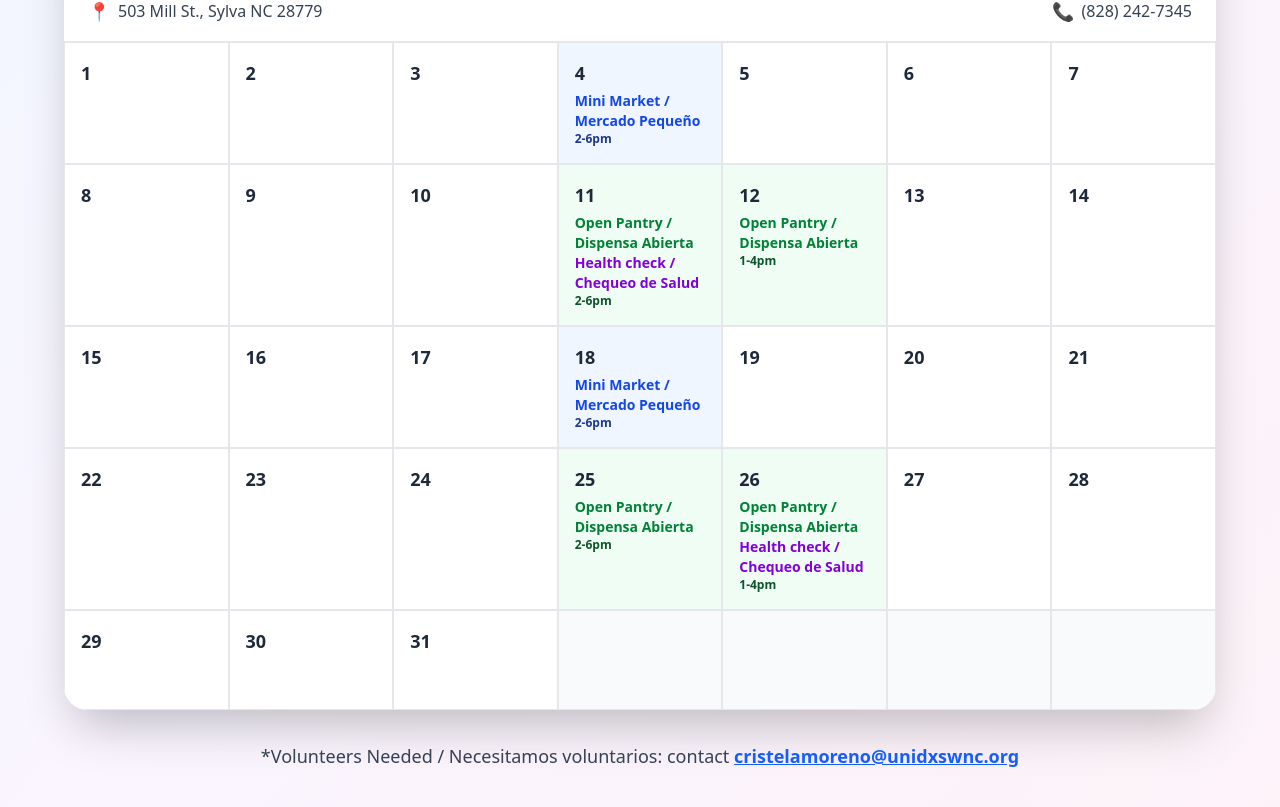
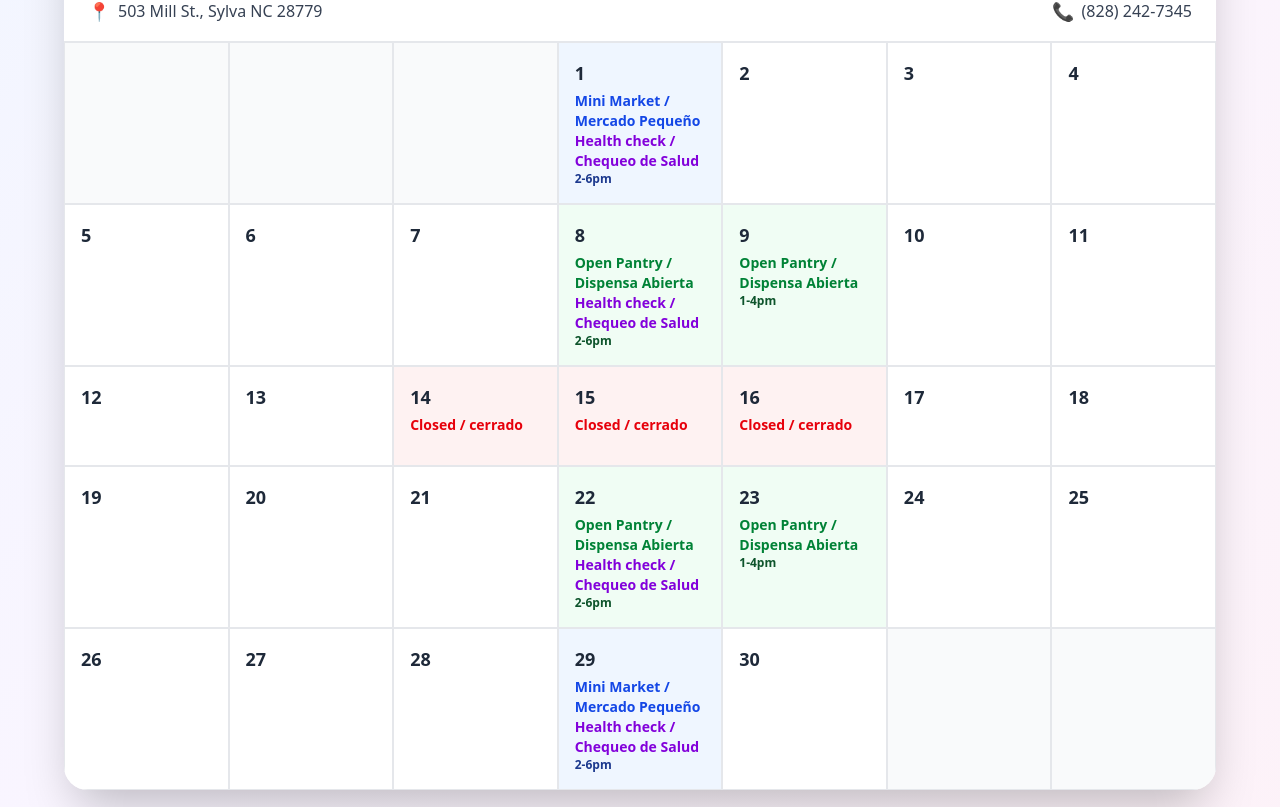
Before and after one commit to Rafa-afkdev/unidxs, a Next.js app: page /en/warehouse in a window 1280 px wide. Shown: the part 1293-2100 px from the top of the page. Built offline with nearby package versions, Linux system fonts and the light colour scheme.

Commit message:
updateee

```diff
--- a/messages/en.json
+++ b/messages/en.json
@@ -362,7 +362,7 @@
       }
     },
     "calendar": {
-      "title": "March 2026 Schedule",
+      "title": "April 2026 Schedule",
       "subtitle": "Check our calendar for open hours and special events",
       "volunteersNeeded": "Volunteers Needed / Necesitamos voluntarios: contact",
       "whatsappChannel": "Scan and follow the WhatsApp Channel",
--- a/messages/es.json
+++ b/messages/es.json
@@ -363,7 +363,7 @@
       }
     },
     "calendar": {
-      "title": "Horario de Marzo 2026",
+      "title": "Horario de Abril 2026",
       "subtitle": "Consulta nuestro calendario para horarios de apertura y eventos especiales",
       "volunteersNeeded": "Volunteers Needed / Necesitamos voluntarios: contacto",
       "whatsappChannel": "Escanee y siga el Canal de WhatsApp",
--- a/src/app/[locale]/page.tsx
+++ b/src/app/[locale]/page.tsx
@@ -350,8 +350,8 @@ export default function MainPage() {
 
             <div className="w-full">
               <img
-                src="/March%202026_page-0001.jpg"
-                alt="March 2026 Calendar - UNIDXS"
+                src="/April.jpg"
+                alt="April 2026 Calendar - UNIDXS"
                 className="w-full h-auto rounded-lg"
               />
             </div>
--- a/src/app/[locale]/warehouse/components/warehouse.tsx
+++ b/src/app/[locale]/warehouse/components/warehouse.tsx
@@ -209,64 +209,59 @@ export default function WarehouseComponent() {
               </div>
             </div>
 
-            {/* Calendar Days - March 2026 */}
+            {/* Calendar Days - April 2026 */}
             <div className="grid grid-cols-7">
-              {/* Week 1 - March starts on Sunday */}
-              {/* Sunday - Mar 1 */}
-              <div className="border border-gray-200 p-2 md:p-4 min-h-[100px] bg-white">
+              {/* Week 1 - April starts on Wednesday */}
+              {/* Empty - Sunday */}
+              <div className="border border-gray-200 p-2 md:p-4 min-h-[100px] bg-gray-50" />
+              {/* Empty - Monday */}
+              <div className="border border-gray-200 p-2 md:p-4 min-h-[100px] bg-gray-50" />
+              {/* Empty - Tuesday */}
+              <div className="border border-gray-200 p-2 md:p-4 min-h-[100px] bg-gray-50" />
+
+              {/* Wednesday - Apr 1 - Mini Market + Health Check */}
+              <div className="border border-gray-200 p-2 md:p-4 min-h-[120px] bg-blue-50 hover:bg-blue-100 transition-colors">
                 <div className="font-bold text-lg mb-1 text-gray-800">1</div>
+                <div className="text-xs md:text-sm text-blue-700 font-semibold">
+                  {t("calendar.events.miniMarket")}
+                </div>
+                <div className="text-xs md:text-sm text-purple-700 font-semibold">
+                  {t("calendar.events.healthCheck")}
+                </div>
+                <div className="text-xs text-blue-900 font-bold">2-6pm</div>
               </div>
 
-              {/* Monday - Mar 2 */}
+              {/* Thursday - Apr 2 */}
               <div className="border border-gray-200 p-2 md:p-4 min-h-[100px] bg-white">
                 <div className="font-bold text-lg mb-1 text-gray-800">2</div>
               </div>
 
-              {/* Tuesday - Mar 3 */}
+              {/* Friday - Apr 3 */}
               <div className="border border-gray-200 p-2 md:p-4 min-h-[100px] bg-white">
                 <div className="font-bold text-lg mb-1 text-gray-800">3</div>
               </div>
 
-              {/* Wednesday - Mar 4 - Mini Market */}
-              <div className="border border-gray-200 p-2 md:p-4 min-h-[120px] bg-blue-50 hover:bg-blue-100 transition-colors">
+              {/* Saturday - Apr 4 */}
+              <div className="border border-gray-200 p-2 md:p-4 min-h-[100px] bg-white">
                 <div className="font-bold text-lg mb-1 text-gray-800">4</div>
-                <div className="text-xs md:text-sm text-blue-700 font-semibold">
-                  {t("calendar.events.miniMarket")}
-                </div>
-                <div className="text-xs text-blue-900 font-bold">2-6pm</div>
               </div>
 
-              {/* Thursday - Mar 5 */}
+              {/* Week 2 */}
+              {/* Sunday - Apr 5 */}
               <div className="border border-gray-200 p-2 md:p-4 min-h-[100px] bg-white">
                 <div className="font-bold text-lg mb-1 text-gray-800">5</div>
               </div>
-
-              {/* Friday - Mar 6 */}
+              {/* Monday - Apr 6 */}
               <div className="border border-gray-200 p-2 md:p-4 min-h-[100px] bg-white">
                 <div className="font-bold text-lg mb-1 text-gray-800">6</div>
               </div>
-
-              {/* Saturday - Mar 7 */}
+              {/* Tuesday - Apr 7 */}
               <div className="border border-gray-200 p-2 md:p-4 min-h-[100px] bg-white">
                 <div className="font-bold text-lg mb-1 text-gray-800">7</div>
               </div>
-
-              {/* Week 2 */}
-              {/* Sunday - Mar 8 */}
-              <div className="border border-gray-200 p-2 md:p-4 min-h-[100px] bg-white">
+              {/* Wednesday - Apr 8 - Open Pantry + Health Check */}
+              <div className="border border-gray-200 p-2 md:p-4 min-h-[120px] bg-green-50 hover:bg-green-100 transition-colors">
                 <div className="font-bold text-lg mb-1 text-gray-800">8</div>
-              </div>
-              {/* Monday - Mar 9 */}
-              <div className="border border-gray-200 p-2 md:p-4 min-h-[100px] bg-white">
-                <div className="font-bold text-lg mb-1 text-gray-800">9</div>
-              </div>
-              {/* Tuesday - Mar 10 */}
-              <div className="border border-gray-200 p-2 md:p-4 min-h-[100px] bg-white">
-                <div className="font-bold text-lg mb-1 text-gray-800">10</div>
-              </div>
-              {/* Wednesday - Mar 11 - Open Pantry + Health check */}
-              <div className="border border-gray-200 p-2 md:p-4 min-h-[120px] bg-green-50 hover:bg-green-100 transition-colors">
-                <div className="font-bold text-lg mb-1 text-gray-800">11</div>
                 <div className="text-xs md:text-sm text-green-700 font-semibold">
                   {t("calendar.events.openPantry")}
                 </div>
@@ -275,114 +270,132 @@ export default function WarehouseComponent() {
                 </div>
                 <div className="text-xs text-green-900 font-bold">2-6pm</div>
               </div>
-              {/* Thursday - Mar 12 - Open Pantry */}
+              {/* Thursday - Apr 9 - Open Pantry */}
               <div className="border border-gray-200 p-2 md:p-4 min-h-[100px] bg-green-50 hover:bg-green-100 transition-colors">
-                <div className="font-bold text-lg mb-1 text-gray-800">12</div>
+                <div className="font-bold text-lg mb-1 text-gray-800">9</div>
                 <div className="text-xs md:text-sm text-green-700 font-semibold">
                   {t("calendar.events.openPantry")}
                 </div>
                 <div className="text-xs text-green-900 font-bold">1-4pm</div>
               </div>
-              {/* Friday - Mar 13 */}
+              {/* Friday - Apr 10 */}
+              <div className="border border-gray-200 p-2 md:p-4 min-h-[100px] bg-white">
+                <div className="font-bold text-lg mb-1 text-gray-800">10</div>
+              </div>
+              {/* Saturday - Apr 11 */}
+              <div className="border border-gray-200 p-2 md:p-4 min-h-[100px] bg-white">
+                <div className="font-bold text-lg mb-1 text-gray-800">11</div>
+              </div>
+
+              {/* Week 3 - Closed week */}
+              {/* Sunday - Apr 12 */}
+              <div className="border border-gray-200 p-2 md:p-4 min-h-[100px] bg-white">
+                <div className="font-bold text-lg mb-1 text-gray-800">12</div>
+              </div>
+              {/* Monday - Apr 13 */}
               <div className="border border-gray-200 p-2 md:p-4 min-h-[100px] bg-white">
                 <div className="font-bold text-lg mb-1 text-gray-800">13</div>
               </div>
-              {/* Saturday - Mar 14 */}
-              <div className="border border-gray-200 p-2 md:p-4 min-h-[100px] bg-white">
+              {/* Tuesday - Apr 14 - Closed */}
+              <div className="border border-gray-200 p-2 md:p-4 min-h-[100px] bg-red-50">
                 <div className="font-bold text-lg mb-1 text-gray-800">14</div>
+                <div className="text-xs md:text-sm text-red-600 font-semibold">
+                  {t("calendar.events.closed")}
+                </div>
               </div>
-
-              {/* Week 3 */}
-              {/* Sunday - Mar 15 */}
-              <div className="border border-gray-200 p-2 md:p-4 min-h-[100px] bg-white">
+              {/* Wednesday - Apr 15 - Closed */}
+              <div className="border border-gray-200 p-2 md:p-4 min-h-[100px] bg-red-50">
                 <div className="font-bold text-lg mb-1 text-gray-800">15</div>
+                <div className="text-xs md:text-sm text-red-600 font-semibold">
+                  {t("calendar.events.closed")}
+                </div>
               </div>
-              {/* Monday - Mar 16 */}
-              <div className="border border-gray-200 p-2 md:p-4 min-h-[100px] bg-white">
+              {/* Thursday - Apr 16 - Closed */}
+              <div className="border border-gray-200 p-2 md:p-4 min-h-[100px] bg-red-50">
                 <div className="font-bold text-lg mb-1 text-gray-800">16</div>
+                <div className="text-xs md:text-sm text-red-600 font-semibold">
+                  {t("calendar.events.closed")}
+                </div>
               </div>
-              {/* Tuesday - Mar 17 */}
+              {/* Friday - Apr 17 */}
               <div className="border border-gray-200 p-2 md:p-4 min-h-[100px] bg-white">
                 <div className="font-bold text-lg mb-1 text-gray-800">17</div>
               </div>
-              {/* Wednesday - Mar 18 - Mini Market */}
-              <div className="border border-gray-200 p-2 md:p-4 min-h-[120px] bg-blue-50 hover:bg-blue-100 transition-colors">
+              {/* Saturday - Apr 18 */}
+              <div className="border border-gray-200 p-2 md:p-4 min-h-[100px] bg-white">
                 <div className="font-bold text-lg mb-1 text-gray-800">18</div>
-                <div className="text-xs md:text-sm text-blue-700 font-semibold">
-                  {t("calendar.events.miniMarket")}
-                </div>
-                <div className="text-xs text-blue-900 font-bold">2-6pm</div>
               </div>
-              {/* Thursday - Mar 19 */}
+
+              {/* Week 4 */}
+              {/* Sunday - Apr 19 */}
               <div className="border border-gray-200 p-2 md:p-4 min-h-[100px] bg-white">
                 <div className="font-bold text-lg mb-1 text-gray-800">19</div>
               </div>
-              {/* Friday - Mar 20 */}
+              {/* Monday - Apr 20 */}
               <div className="border border-gray-200 p-2 md:p-4 min-h-[100px] bg-white">
                 <div className="font-bold text-lg mb-1 text-gray-800">20</div>
               </div>
-              {/* Saturday - Mar 21 */}
+              {/* Tuesday - Apr 21 */}
               <div className="border border-gray-200 p-2 md:p-4 min-h-[100px] bg-white">
                 <div className="font-bold text-lg mb-1 text-gray-800">21</div>
               </div>
-
-              {/* Week 4 */}
-              {/* Sunday - Mar 22 */}
-              <div className="border border-gray-200 p-2 md:p-4 min-h-[100px] bg-white">
+              {/* Wednesday - Apr 22 - Open Pantry + Health Check */}
+              <div className="border border-gray-200 p-2 md:p-4 min-h-[120px] bg-green-50 hover:bg-green-100 transition-colors">
                 <div className="font-bold text-lg mb-1 text-gray-800">22</div>
-              </div>
-              {/* Monday - Mar 23 */}
-              <div className="border border-gray-200 p-2 md:p-4 min-h-[100px] bg-white">
-                <div className="font-bold text-lg mb-1 text-gray-800">23</div>
-              </div>
-              {/* Tuesday - Mar 24 */}
-              <div className="border border-gray-200 p-2 md:p-4 min-h-[100px] bg-white">
-                <div className="font-bold text-lg mb-1 text-gray-800">24</div>
-              </div>
-              {/* Wednesday - Mar 25 - Open Pantry */}
-              <div className="border border-gray-200 p-2 md:p-4 min-h-[120px] bg-green-50 hover:bg-green-100 transition-colors">
-                <div className="font-bold text-lg mb-1 text-gray-800">25</div>
-                <div className="text-xs md:text-sm text-green-700 font-semibold">
-                  {t("calendar.events.openPantry")}
-                </div>
-                <div className="text-xs text-green-900 font-bold">2-6pm</div>
-              </div>
-              {/* Thursday - Mar 26 - Open Pantry + Health Check */}
-              <div className="border border-gray-200 p-2 md:p-4 min-h-[100px] bg-green-50 hover:bg-green-100 transition-colors">
-                <div className="font-bold text-lg mb-1 text-gray-800">26</div>
                 <div className="text-xs md:text-sm text-green-700 font-semibold">
                   {t("calendar.events.openPantry")}
                 </div>
                 <div className="text-xs md:text-sm text-purple-700 font-semibold">
                   {t("calendar.events.healthCheck")}
                 </div>
+                <div className="text-xs text-green-900 font-bold">2-6pm</div>
+              </div>
+              {/* Thursday - Apr 23 - Open Pantry */}
+              <div className="border border-gray-200 p-2 md:p-4 min-h-[100px] bg-green-50 hover:bg-green-100 transition-colors">
+                <div className="font-bold text-lg mb-1 text-gray-800">23</div>
+                <div className="text-xs md:text-sm text-green-700 font-semibold">
+                  {t("calendar.events.openPantry")}
+                </div>
                 <div className="text-xs text-green-900 font-bold">1-4pm</div>
               </div>
-              {/* Friday - Mar 27 */}
+              {/* Friday - Apr 24 */}
+              <div className="border border-gray-200 p-2 md:p-4 min-h-[100px] bg-white">
+                <div className="font-bold text-lg mb-1 text-gray-800">24</div>
+              </div>
+              {/* Saturday - Apr 25 */}
+              <div className="border border-gray-200 p-2 md:p-4 min-h-[100px] bg-white">
+                <div className="font-bold text-lg mb-1 text-gray-800">25</div>
+              </div>
+
+              {/* Week 5 */}
+              {/* Sunday - Apr 26 */}
+              <div className="border border-gray-200 p-2 md:p-4 min-h-[100px] bg-white">
+                <div className="font-bold text-lg mb-1 text-gray-800">26</div>
+              </div>
+              {/* Monday - Apr 27 */}
               <div className="border border-gray-200 p-2 md:p-4 min-h-[100px] bg-white">
                 <div className="font-bold text-lg mb-1 text-gray-800">27</div>
               </div>
-              {/* Saturday - Mar 28 */}
+              {/* Tuesday - Apr 28 */}
               <div className="border border-gray-200 p-2 md:p-4 min-h-[100px] bg-white">
                 <div className="font-bold text-lg mb-1 text-gray-800">28</div>
               </div>
-
-              {/* Week 5 */}
-              {/* Sunday - Mar 29 */}
-              <div className="border border-gray-200 p-2 md:p-4 min-h-[100px] bg-white">
+              {/* Wednesday - Apr 29 - Mini Market + Health Check */}
+              <div className="border border-gray-200 p-2 md:p-4 min-h-[120px] bg-blue-50 hover:bg-blue-100 transition-colors">
                 <div className="font-bold text-lg mb-1 text-gray-800">29</div>
+                <div className="text-xs md:text-sm text-blue-700 font-semibold">
+                  {t("calendar.events.miniMarket")}
+                </div>
+                <div className="text-xs md:text-sm text-purple-700 font-semibold">
+                  {t("calendar.events.healthCheck")}
+                </div>
+                <div className="text-xs text-blue-900 font-bold">2-6pm</div>
               </div>
-              {/* Monday - Mar 30 */}
+              {/* Thursday - Apr 30 */}
               <div className="border border-gray-200 p-2 md:p-4 min-h-[100px] bg-white">
                 <div className="font-bold text-lg mb-1 text-gray-800">30</div>
               </div>
-              {/* Tuesday - Mar 31 */}
-              <div className="border border-gray-200 p-2 md:p-4 min-h-[100px] bg-white">
-                <div className="font-bold text-lg mb-1 text-gray-800">31</div>
-              </div>
               {/* Empty cells to complete the last row */}
-              <div className="border border-gray-200 p-2 md:p-4 min-h-[100px] bg-gray-50" />
-              <div className="border border-gray-200 p-2 md:p-4 min-h-[100px] bg-gray-50" />
               <div className="border border-gray-200 p-2 md:p-4 min-h-[100px] bg-gray-50" />
               <div className="border border-gray-200 p-2 md:p-4 min-h-[100px] bg-gray-50" />
             </div>
```
Also changed, not shown: public/April.jpg (added), public/March 2026_page-0001.jpg (deleted).
